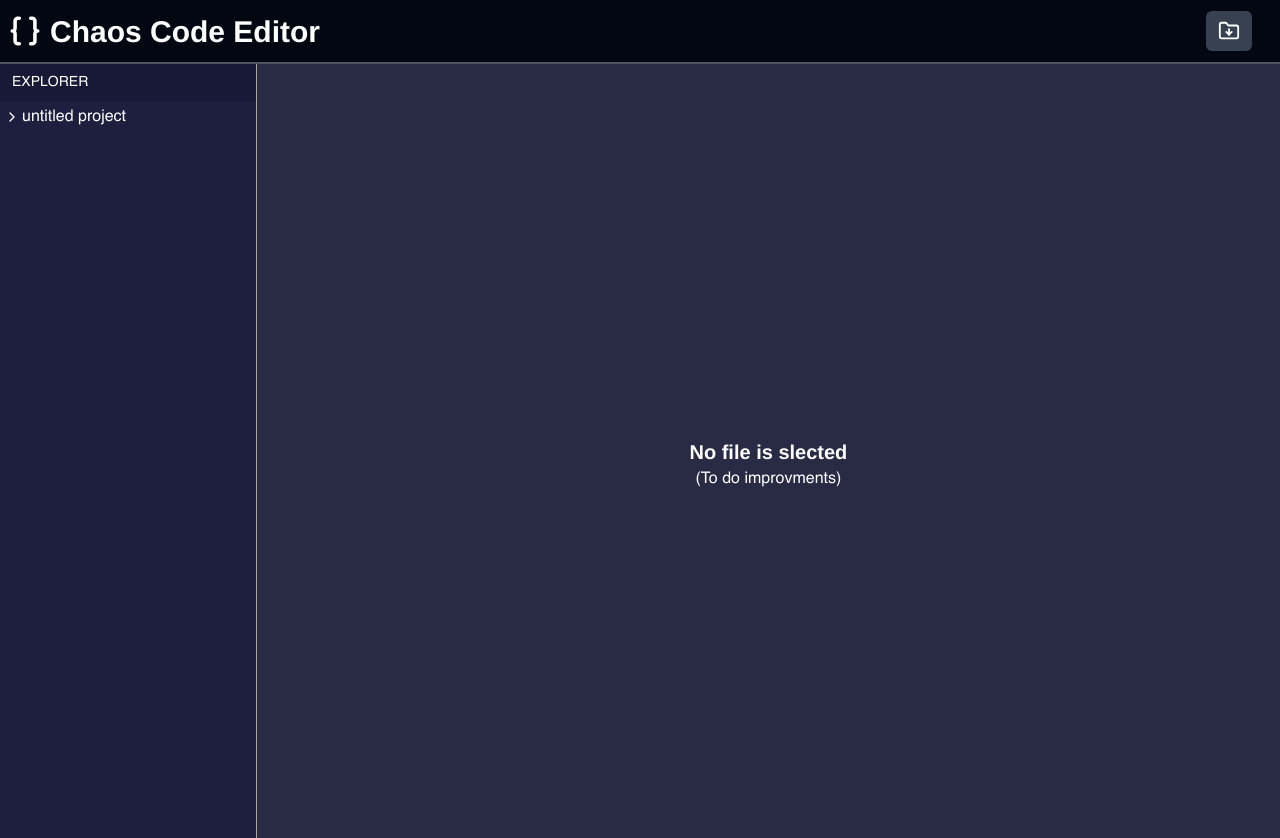
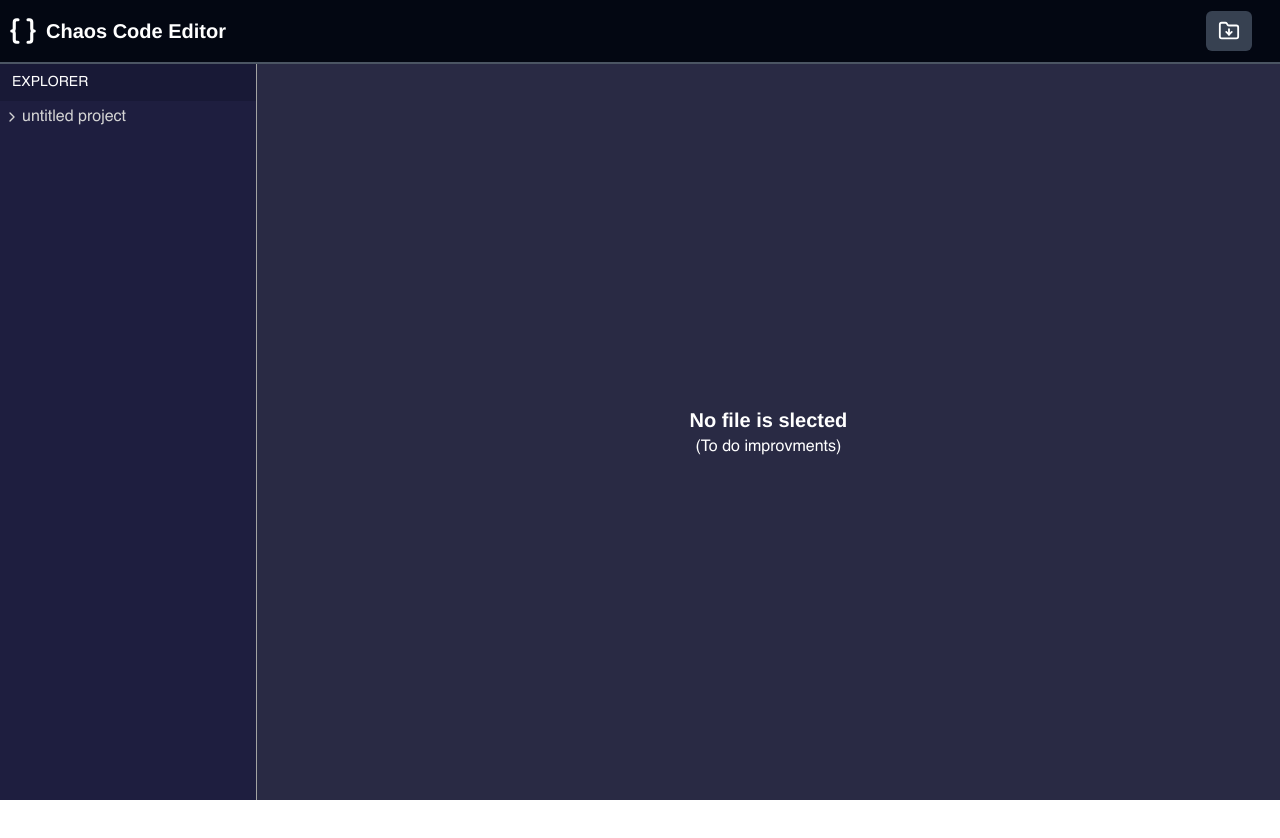
Before and after one commit to HoussemDegachi/lewisHackathone, a React (Vite) app: page / in a window 1280 px wide. Shown: the top 838 px of the page. After the commit the page ends 800 px from the top, so only its background shows below. Built offline with nearby package versions, Linux system fonts and the light colour scheme.

Commit message:
improved fileBar design

```diff
--- a/src/App.jsx
+++ b/src/App.jsx
@@ -7,7 +7,7 @@ function App() {
 
   return (
     <Router>
-      <NavBar />
+    <NavBar />
       <Toaster />
       <Routes>
         <Route path={'/'} element={<Editor isRoot={true} />} />
--- a/src/components/layout/NavBar.jsx
+++ b/src/components/layout/NavBar.jsx
@@ -20,8 +20,8 @@ function NavBar() {
 
   return (
     <div className="bg-gray-950 w-full h-16 border-gray-600 border-b-2 flex items-center justify-between text-white p-2">
-      <h1 className="text-3xl font-semibold flex items-center gap-2">
-        <Braces size={34} strokeWidth={2.5} />
+      <h1 className="text-xl font-semibold flex items-center gap-2">
+        <Braces size={30} strokeWidth={2.5} />
         Chaos Code Editor
       </h1>
       <div className="mr-5 flex items-center gap-2">
--- a/src/components/ui/Quizz.jsx
+++ b/src/components/ui/Quizz.jsx
@@ -3,10 +3,10 @@ import quizzes from "@/public/quizz/quizz.json";
 import { getRandomNumber } from "@/lib/utils";
 import { Button } from "./button";
 
-function Quizz({ onSuccess }) {
+function Quizz({ onSuccess, onFailure }) {
   // get random exercise
   const [quizz, setQuizz] = useState(null);
-  const [answers, setAnswers] = useState([]);
+  const [answer, setAnswer] = useState(null);
 
   useEffect(() => {
     const quizzesNumber = quizzes.length;
@@ -15,10 +15,8 @@ function Quizz({ onSuccess }) {
   }, []);
 
   function handleResponse(question) {
-    if (!answers.includes(question)) {
-      setAnswers([...answers, question]);
-      quizz.answer == question && onSuccess();
-    }
+      setAnswer(question);
+      quizz.answer == question ? onSuccess() : onFailure();
   }
 
   return (
@@ -30,12 +28,10 @@ function Quizz({ onSuccess }) {
             {["A", "B", "C", "D"].map((question) => (
               <Button
                 variant={`${
-                  answers.includes(question)
-                    ? !(quizz.answer === question) && "destructive"
-                    : "outline"
+                  !answer ? "outline" : (answer !== question) && "destructive"
                 }`}
                 className={`mb-3 text-white max-w-[400px] w-full ${
-                  !answers.includes(question) ? "bg-transparent" : (quizz.answer === question) && "bg-green-500"
+                  !answer ? "bg-transparent" : (answer === quizz.answer && answer == question) && "bg-green-500"
                 } text-sm`}
                 onClick={() => handleResponse(question)}
                 key={question}
--- a/src/components/ui/saveButton.jsx
+++ b/src/components/ui/saveButton.jsx
@@ -16,7 +16,6 @@ const SavePageButton = () => {
 
   useEffect(() => {
     const button = document.querySelector("#sneaky-btn");
-
     ["mouseover", "click"].forEach(function (type) {
       button.addEventListener(type, function () {
         const top = getRandomNum(window.innerHeight - this.offsetHeight);
--- a/src/pages/editor/EditorSectionComponents/BrokenEditorLine.jsx
+++ b/src/pages/editor/EditorSectionComponents/BrokenEditorLine.jsx
@@ -3,7 +3,6 @@ import React from 'react'
 function BrokenEditorLine({ text, onClick, className }) {
   const randomX = Math.floor(Math.random() * 90)
   const randomY = Math.floor(Math.random() * 90)
-  console.log(randomX, randomY)
   return (
     <div style={{top: `${randomY}%`, left: `${randomX}%`}} className={`absolute broken-line animate-space-float ${className}`} onClick={onClick}>{text}</div>
   )
--- a/src/pages/editor/FileBarCompoents/File.jsx
+++ b/src/pages/editor/FileBarCompoents/File.jsx
@@ -1,10 +1,11 @@
-import { Link } from "react-router-dom";
+import { Link, useParams } from "react-router-dom";
 import { File as FileIcon } from "lucide-react";
 
-function File({ file }) {
+function File({ file, currentFile }) {
+
   return (
     <Link to={`/${file.id}`} onClick={(e) => e.stopPropagation()}>
-      <div className="cursor-pointer rounded-sm hover:bg-gray-700 whitespace-nowrap overflow-hidden flex gap-1 items-center">
+      <div className={`cursor-pointer rounded-sm ${currentFile === file.id ? "bg-slate-600" : "hover:bg-gray-700 "} text-neutral-300 whitespace-nowrap overflow-hidden flex gap-1 items-center`}>
         <FileIcon size={16} className="flex-shrink-0" />
         {file.name + "." + file.extension}
       </div>
--- a/src/pages/editor/FileBarCompoents/FileList.jsx
+++ b/src/pages/editor/FileBarCompoents/FileList.jsx
@@ -11,10 +11,11 @@ import File from "./File";
 import Folder from "./Folder";
 import RenameFile from "./RenameFile";
 import { useFileBarDataProvider } from "@/contexts/FileBarDataProvider";
+import { useParams } from "react-router-dom";
 
 function FileList({ file }) {
-  const { updateFile, deleteFile } = useFileBarDataProvider();
-  const { directory } = useFileBarDataProvider();
+  const { updateFile, deleteFile, directory } = useFileBarDataProvider();
+  const { fileId } = useParams()
 
   const handleRename = (e) => {
     updateFile(file.id, {
@@ -29,7 +30,7 @@ function FileList({ file }) {
   };
 
   let item = null;
-  if (file.type === "file") item = <File file={file} />;
+  if (file.type === "file") item = <File file={file} currentFile={fileId} />;
   if (file.type === "folder") item = <Folder folder={file} />;
   if (file.type === "rename") item = <RenameFile item={file} />;
 
--- a/src/pages/editor/FileBarCompoents/Folder.jsx
+++ b/src/pages/editor/FileBarCompoents/Folder.jsx
@@ -26,7 +26,7 @@ function Folder({ folder }) {
 
   return (
     <div onClick={toggleOpen} className="cursor-pointer rounded-sm">
-      <div className="flex items-center justify-between hover:bg-gray-700 group">
+      <div className="flex items-center justify-between hover:bg-gray-700 text-neutral-300 group">
         <div className="flex items-center gap-0.5 whitespace-nowrap overflow-hidden">
           <div className="flex-1">
             {open ? <ChevronDown size={16} /> : <ChevronRight size={16} />}
--- a/src/pages/editor/index.jsx
+++ b/src/pages/editor/index.jsx
@@ -13,9 +13,8 @@ function index({ isRoot }) {
     // create a resizable panel with two sides
     <ResizablePanelGroup
       direction="horizontal"
-      className="w-full min-h-[100dvh] max-h-[100dvh]"
+      className="w-full h-full min-h-[calc(100dvh-64px)] max-h-[calc(100dvh-64px)]"
     >
-
       <EditorDataProvider>
         {/* small side is for file bar */}
         <ResizablePanel
```
